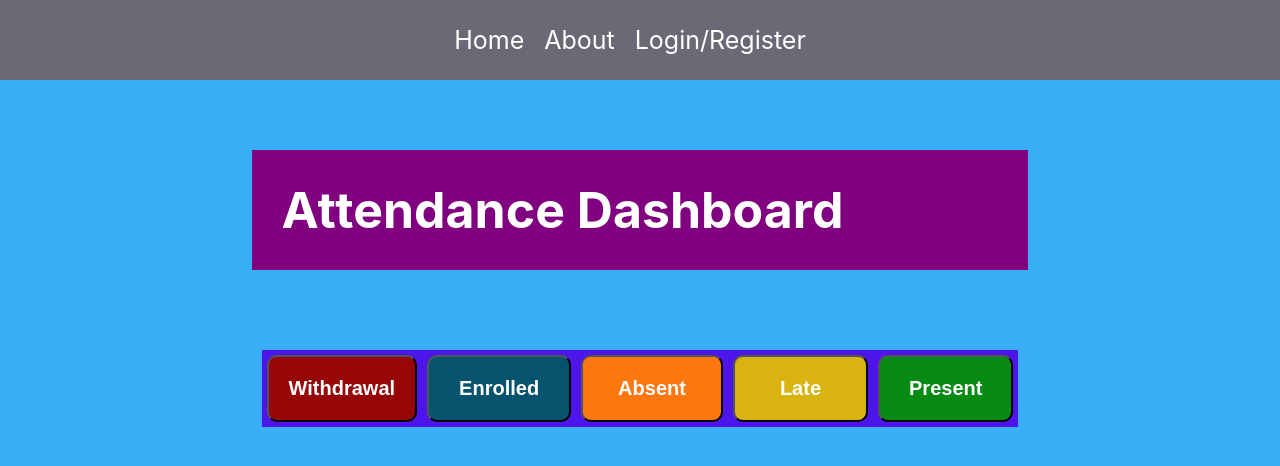
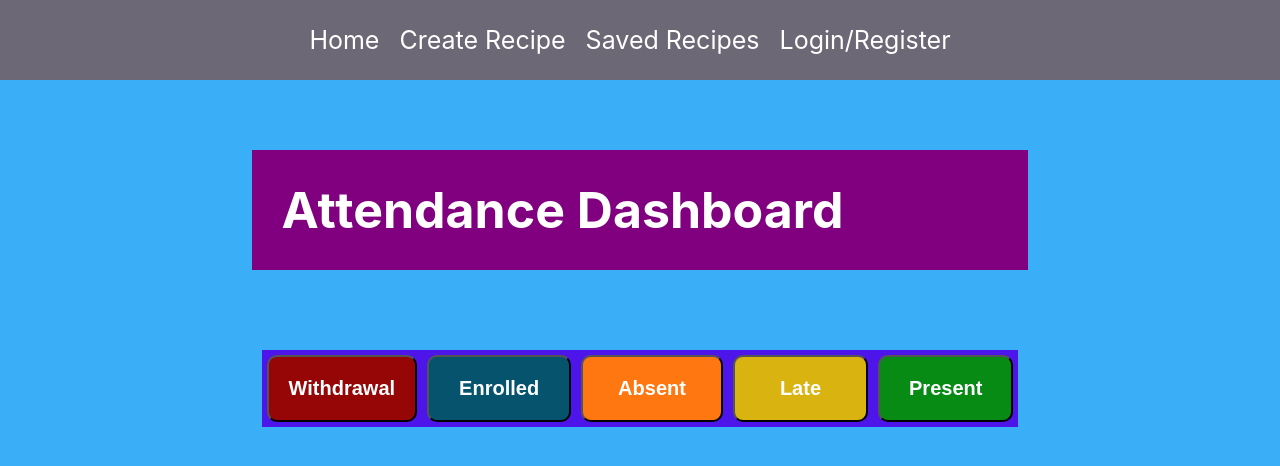
Before and after one commit to catmig1992/attendence--app, a React (Create React App) app in the folder client/: page / in a window 1280 px wide. Shown: the top 466 px of the page. Built offline with nearby package versions, Linux system fonts and the light colour scheme.

Commit message:
set logout with redirection to login/register page

```diff
--- a/client/src/components/navbar.jsx
+++ b/client/src/components/navbar.jsx
@@ -1,12 +1,25 @@
-import {Link} from "react-router-dom";
+import {Link, useNavigate} from "react-router-dom";
+import { useCookies } from "react-cookie";
+
+export const Navbar = () => {
+
+    const [cookies, setCookies] = useCookies(["access_token"]);
+    const navigate = useNavigate();
+
+    const logout = () => {
+        setCookies("access_token", ""); //setting access token to be an empty token
+        window.localStorage.removeItem("userID");    //clear userID in local storgage
+        navigate("/"); //caling navigate for rediraction after logout
+    }
 
 
-export const Navbar = () => {
-    return (
+     return (
         <div className="navbar">
             <Link to="/"> Home </Link>
-            <Link to="/about"> About </Link>
-            <Link to="/auth"> Login/Register</Link>
-        </div>
-    )
-}
+            <Link to="/create-recipe"> Create Recipe </Link>
+            <Link to="/saved-recipes"> Saved Recipes </Link>
+            {!cookies.access_token ? (<Link to="/auth"> Login/Register</Link>):
+            (<button onClick={logout}>Logout</button>)}
+    </div>
+    );
+};
```
